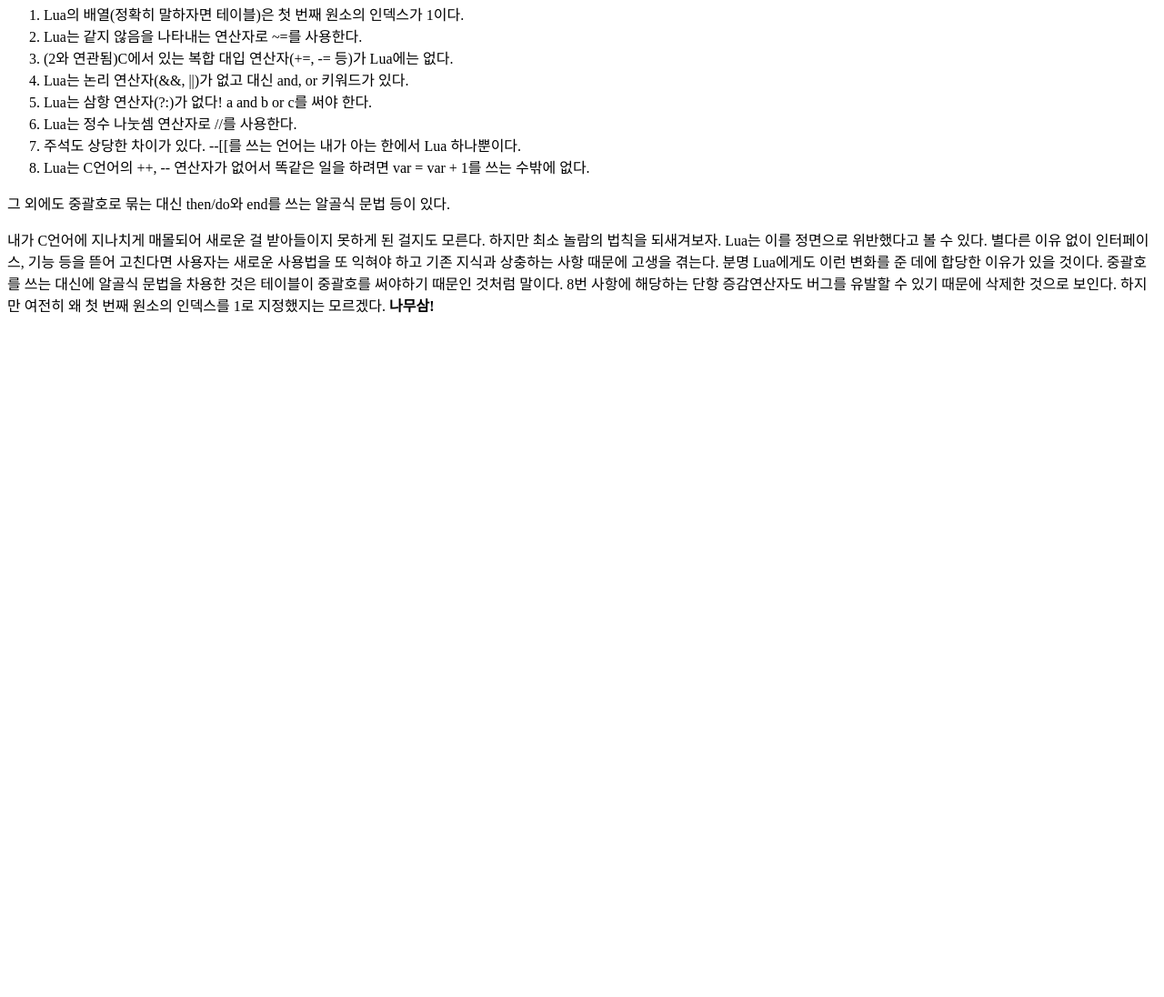
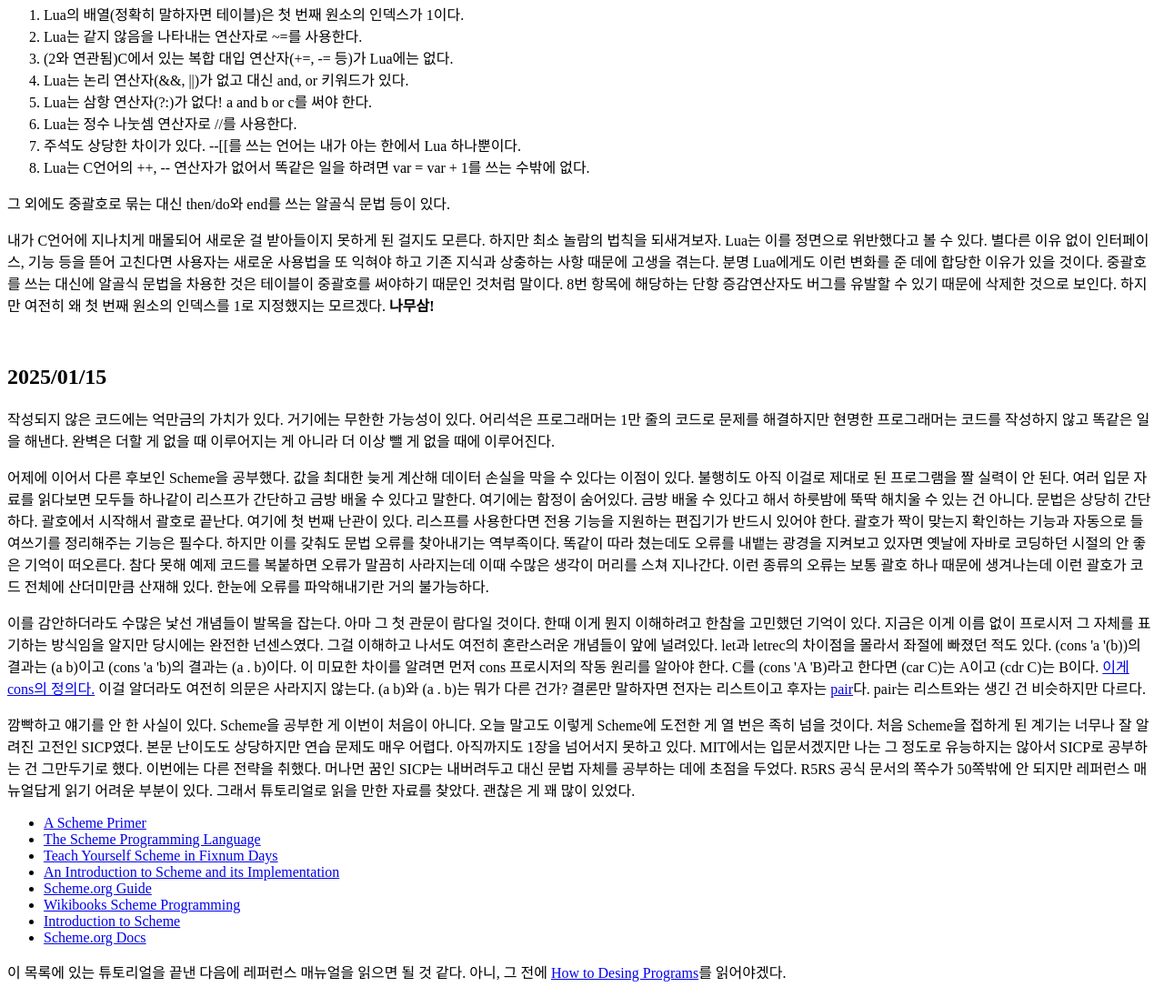
Before and after one commit to YesYesBike/yesyesbike.github.io, a plain HTML site: page diary/2025/01.html in a window 1280 px wide. Shown: the part 2391-3487 px from the top of the page at 91% size. Before the commit the page ends 2754 px from the top, so only its background shows below. Drawn offline with Linux system fonts and the light colour scheme.

Commit message:
아이에에에

```diff
--- a/diary/2025/01.html
+++ b/diary/2025/01.html
@@ -203,8 +203,72 @@ C언어 문법에 익숙한 내게 Lua는 상당한 혼란을 일으켰다.
 별다른 이유 없이 인터페이스, 기능 등을 뜯어 고친다면 사용자는 새로운 사용법을 또 익혀야 하고 기존 지식과 상충하는 사항 때문에 고생을 겪는다.
 분명 Lua에게도 이런 변화를 준 데에 합당한 이유가 있을 것이다.
 중괄호를 쓰는 대신에 알골식 문법을 차용한 것은 테이블이 중괄호를 써야하기 때문인 것처럼 말이다.
-8번 사항에 해당하는 단항 증감연산자도 버그를 유발할 수 있기 때문에 삭제한 것으로 보인다.
+8번 항목에 해당하는 단항 증감연산자도 버그를 유발할 수 있기 때문에 삭제한 것으로 보인다.
 하지만 여전히 왜 첫 번째 원소의 인덱스를 1로 지정했지는 모르겠다. <strong>나무삼!</strong>
+		</p>
+
+		<br>
+
+		<h2>2025/01/15</h2>
+		<p>
+작성되지 않은 코드에는 억만금의 가치가 있다. 거기에는 무한한 가능성이 있다.
+어리석은 프로그래머는 1만 줄의 코드로 문제를 해결하지만 현명한 프로그래머는 코드를 작성하지 않고 똑같은 일을 해낸다.
+완벽은 더할 게 없을 때 이루어지는 게 아니라 더 이상 뺄 게 없을 때에 이루어진다.
+		</p>
+
+		<p>
+어제에 이어서 다른 후보인 Scheme을 공부했다.
+값을 최대한 늦게 계산해 데이터 손실을 막을 수 있다는 이점이 있다.
+불행히도 아직 이걸로 제대로 된 프로그램을 짤 실력이 안 된다.
+여러 입문 자료를 읽다보면 모두들 하나같이 리스프가 간단하고 금방 배울 수 있다고 말한다.
+여기에는 함정이 숨어있다. 금방 배울 수 있다고 해서 하룻밤에 뚝딱 해치울 수 있는 건 아니다.
+문법은 상당히 간단하다. 괄호에서 시작해서 괄호로 끝난다. 여기에 첫 번째 난관이 있다.
+리스프를 사용한다면 전용 기능을 지원하는 편집기가 반드시 있어야 한다.
+괄호가 짝이 맞는지 확인하는 기능과 자동으로 들여쓰기를 정리해주는 기능은 필수다.
+하지만 이를 갖춰도 문법 오류를 찾아내기는 역부족이다.
+똑같이 따라 쳤는데도 오류를 내뱉는 광경을 지켜보고 있자면 옛날에 자바로 코딩하던 시절의 안 좋은 기억이 떠오른다.
+참다 못해 예제 코드를 복붙하면 오류가 말끔히 사라지는데 이때 수많은 생각이 머리를 스쳐 지나간다.
+이런 종류의 오류는 보통 괄호 하나 때문에 생겨나는데 이런 괄호가 코드 전체에 산더미만큼 산재해 있다.
+한눈에 오류를 파악해내기란 거의 불가능하다.
+		</p>
+
+		<p>
+이를 감안하더라도 수많은 낯선 개념들이 발목을 잡는다.
+아마 그 첫 관문이 람다일 것이다. 한때 이게 뭔지 이해하려고 한참을 고민했던 기억이 있다.
+지금은 이게 이름 없이 프로시저 그 자체를 표기하는 방식임을 알지만 당시에는 완전한 넌센스였다.
+그걸 이해하고 나서도 여전히 혼란스러운 개념들이 앞에 널려있다.
+let과 letrec의 차이점을 몰라서 좌절에 빠졌던 적도 있다.
+(cons 'a '(b))의 결과는 (a b)이고 (cons 'a 'b)의 결과는 (a . b)이다.
+이 미묘한 차이를 알려면 먼저 cons 프로시저의 작동 원리를 알아야 한다.
+C를 (cons 'A 'B)라고 한다면 (car C)는 A이고 (cdr C)는 B이다.
+<a href="https://conservatory.scheme.org/schemers/Documents/Standards/R5RS/HTML/r5rs-Z-H-9.html#%_idx_390">
+	이게 cons의 정의다.</a>
+이걸 알더라도 여전히 의문은 사라지지 않는다. (a b)와 (a . b)는 뭐가 다른 건가?
+결론만 말하자면 전자는 리스트이고 후자는 <a href="https://conservatory.scheme.org/schemers/Documents/Standards/R5RS/HTML/r5rs-Z-H-2.html#%_toc_%_sec_6.3.2">pair</a>다.
+pair는 리스트와는 생긴 건 비슷하지만 다르다.
+		</p>
+
+		<p>
+깜빡하고 얘기를 안 한 사실이 있다. Scheme을 공부한 게 이번이 처음이 아니다.
+오늘 말고도 이렇게 Scheme에 도전한 게 열 번은 족히 넘을 것이다.
+처음 Scheme을 접하게 된 계기는 너무나 잘 알려진 고전인 SICP였다.
+본문 난이도도 상당하지만 연습 문제도 매우 어렵다. 아직까지도 1장을 넘어서지 못하고 있다.
+MIT에서는 입문서겠지만 나는 그 정도로 유능하지는 않아서 SICP로 공부하는 건 그만두기로 했다.
+이번에는 다른 전략을 취했다. 머나먼 꿈인 SICP는 내버려두고 대신 문법 자체를 공부하는 데에 초점을 두었다.
+R5RS 공식 문서의 쪽수가 50쪽밖에 안 되지만 레퍼런스 매뉴얼답게 읽기 어려운 부분이 있다.
+그래서 튜토리얼로 읽을 만한 자료를 찾았다. 괜찮은 게 꽤 많이 있었다.
+<ul>
+	<li><a href="https://files.spritely.institute/papers/scheme-primer.html">A Scheme Primer</a></li>
+	<li><a href="https://scheme.com/tspl4/">The Scheme Programming Language</a></li>
+	<li><a href="https://ds26gte.github.io/tyscheme/index-Z-H-1.html">Teach Yourself Scheme in Fixnum Days</a></li>
+	<li><a href="https://docs.scheme.org/schintro/">An Introduction to Scheme and its Implementation</a></li>
+	<li><a href="https://docs.scheme.org/guide/">Scheme.org Guide</a></li>
+	<li><a href="https://en.wikibooks.org/wiki/Scheme_Programming">Wikibooks Scheme Programming</a></li>
+	<li><a href="https://lips.js.org/docs/category/introduction-to-scheme">Introduction to Scheme</a></li>
+	<li><a href="https://docs.scheme.org/">Scheme.org Docs</a></li>
+</ul>
+이 목록에 있는 튜토리얼을 끝낸 다음에 레퍼런스 매뉴얼을 읽으면 될 것 같다.
+아니, 그 전에 <a href="https://htdp.org/2023-8-14/Book/index.html">How to Desing Programs</a>를 읽어야겠다.
 		</p>
 	</body>
 </html>
```
